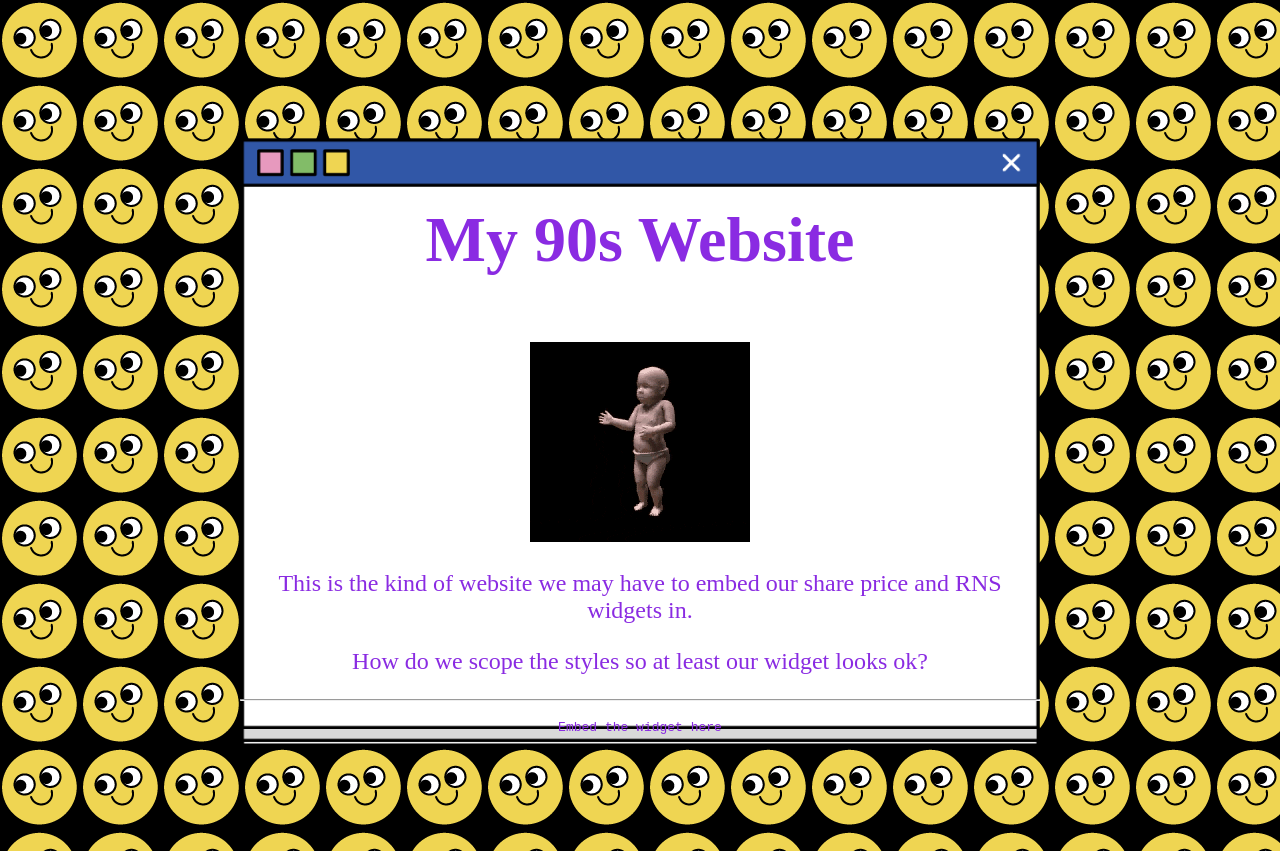
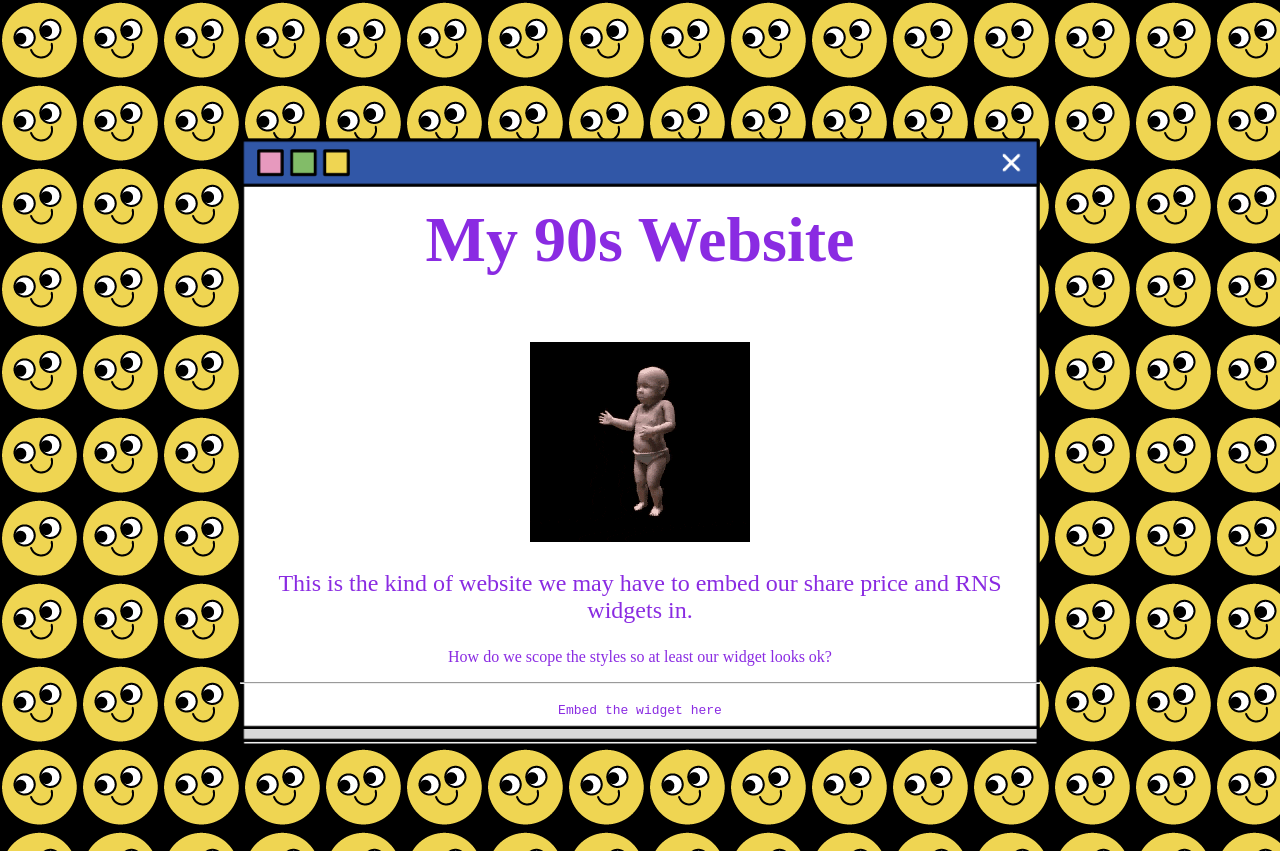
Before and after one commit to stockora/welcome-to-1995, a plain HTML site: page index.html in a window 1280 px wide. Drawn offline with Linux system fonts and the light colour scheme.

Commit message:
Text update

```diff
--- a/index.html
+++ b/index.html
@@ -20,7 +20,7 @@
       <p class="bigger-text">
         This is the kind of website we may have to embed our share price and RNS widgets in.
       </p>
-      <p class="bigger-text">
+      <p class="">
         How do we scope the styles so at least our widget looks ok?
       </p>
       <hr />
```
